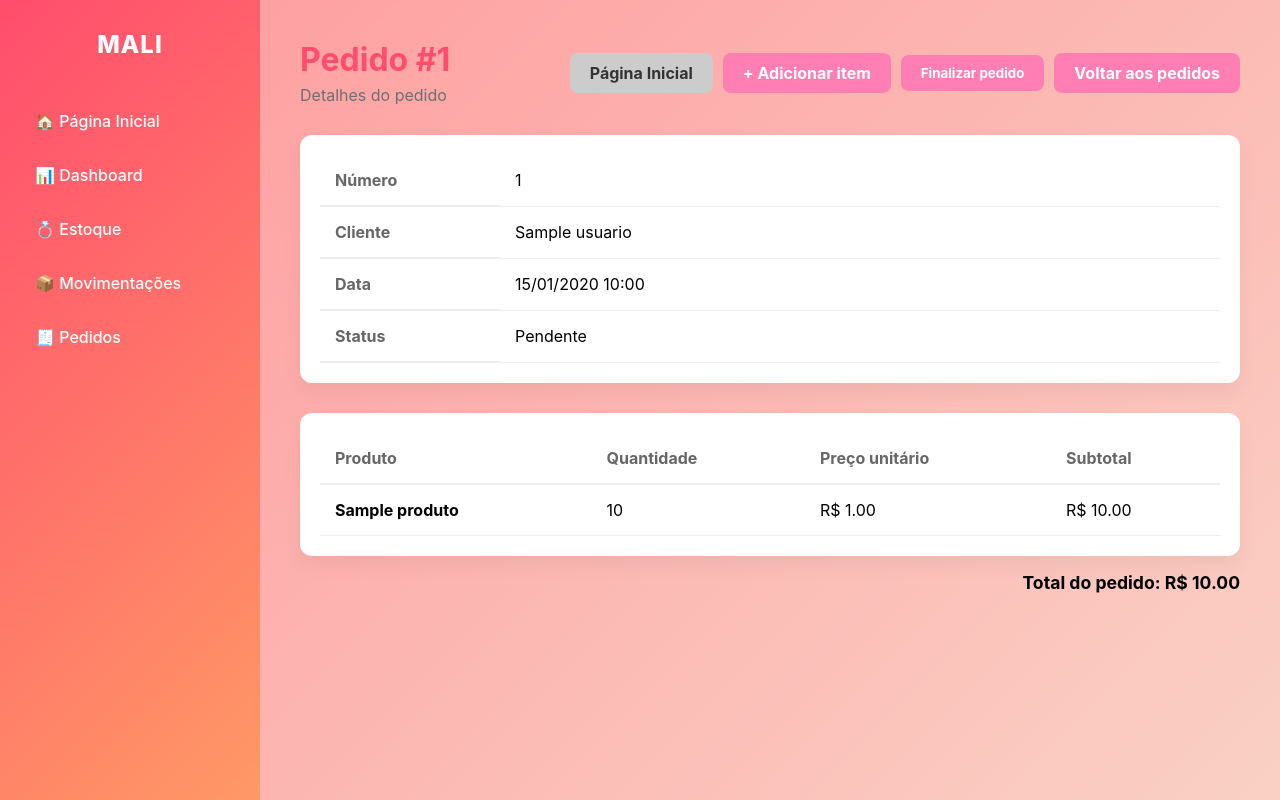
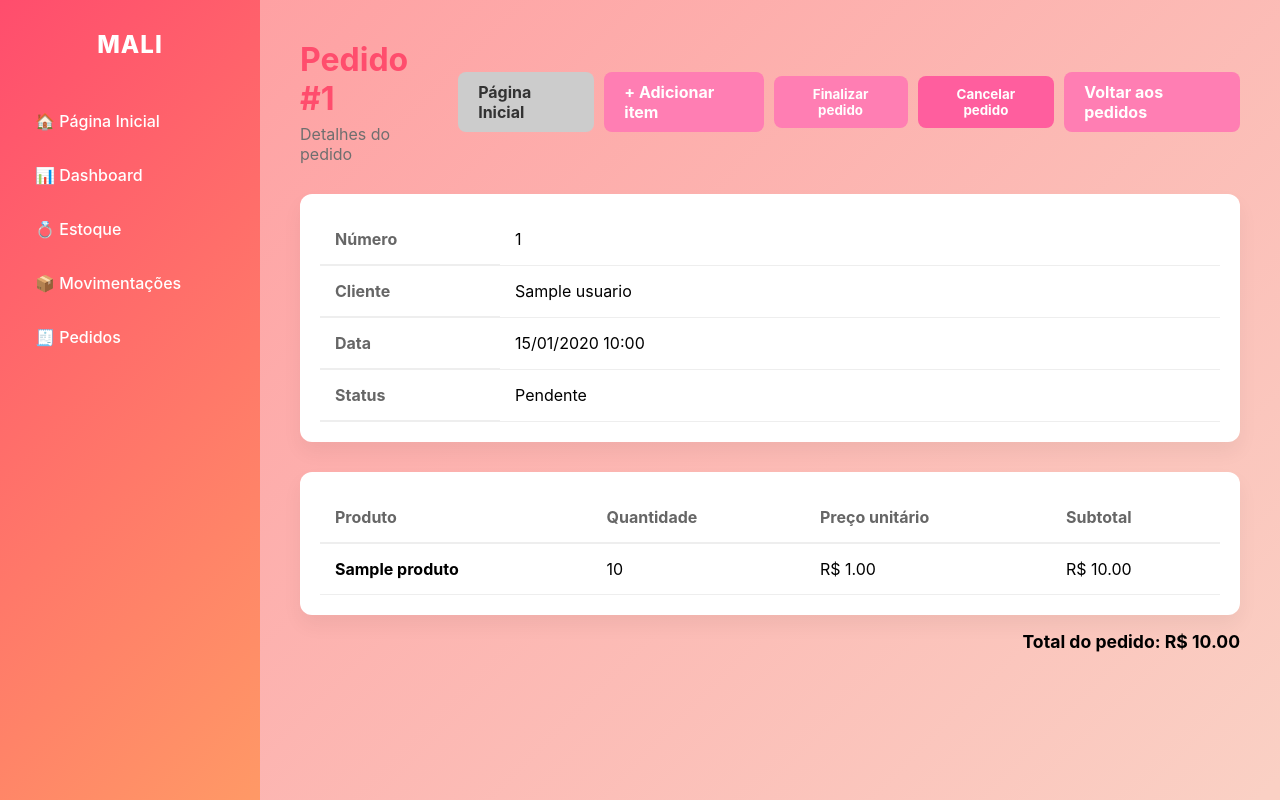
Before and after one commit to TigerHunterFERA/TCC_Mali_SemiJoias, a Django app: page /pedidos/1/ in a window 1280 px wide. Run offline with Django 5.2, Linux system fonts and the light colour scheme; tables that the repository leaves empty hold one stand-in row (values such as "Sample post").

Commit message:
Adiciona cancelamento simples de pedidos pendentes ou aguardando pagamento

```diff
--- a/estoque_project/estoque_app/templates/estoque_app/detalhe_pedido.html
+++ b/estoque_project/estoque_app/templates/estoque_app/detalhe_pedido.html
@@ -37,6 +37,12 @@
                         <button type="submit" class="btn-mali">Confirmar pagamento</button>
                     </form>
                 {% endif %}
+                {% if pedido.status == "pendente" or pedido.status == "aguardando_pagamento" %}
+                    <form method="POST" action="{% url 'cancelar_pedido' pedido.id %}" style="display:inline; margin:0;" onsubmit="return confirm('Deseja cancelar este pedido?');">
+                        {% csrf_token %}
+                        <button type="submit" class="btn-mali" style="background:#ff5e9e;">Cancelar pedido</button>
+                    </form>
+                {% endif %}
                 <a href="{% url 'pedidos' %}" class="btn-mali">Voltar aos pedidos</a>
             </div>
         </header>
@@ -51,6 +57,10 @@
 
         {% if pedido.status == "pago" %}
             <p style="font-weight: bold; margin-bottom: 16px; color: green;">Status: Pago</p>
+        {% endif %}
+
+        {% if pedido.status == "cancelado" %}
+            <p style="font-weight: bold; margin-bottom: 16px; color: #c0392b;">Status: Cancelado</p>
         {% endif %}
 
         <div class="table-container" style="margin-bottom: 20px;">
--- a/estoque_project/estoque_app/urls.py
+++ b/estoque_project/estoque_app/urls.py
@@ -36,6 +36,11 @@ urlpatterns = [
         name="confirmar_pagamento",
     ),
     path(
+        "pedidos/<int:pedido_id>/cancelar/",
+        views.cancelar_pedido,
+        name="cancelar_pedido",
+    ),
+    path(
         "pedidos/<int:pedido_id>/",
         views.detalhe_pedido,
         name="detalhe_pedido",
--- a/estoque_project/estoque_app/views.py
+++ b/estoque_project/estoque_app/views.py
@@ -665,6 +665,53 @@ def confirmar_pagamento(request, pedido_id):
     return redirect("detalhe_pedido", pedido_id=pedido.id)
 
 
+@require_POST
+def cancelar_pedido(request, pedido_id):
+    """
+    Cancela pedido pendente ou aguardando pagamento.
+    Não altera estoque nem cria movimentação (baixa só ocorre no pagamento).
+    """
+    pedido = get_object_or_404(
+        Pedido.objects.select_related("usuario"),
+        id=pedido_id,
+    )
+
+    if pedido.status == "pago":
+        return render(
+            request,
+            "estoque_app/detalhe_pedido.html",
+            montar_contexto_detalhe_pedido(
+                pedido,
+                "Pedido pago não pode ser cancelado por esta operação.",
+            ),
+        )
+
+    if pedido.status == "cancelado":
+        return render(
+            request,
+            "estoque_app/detalhe_pedido.html",
+            montar_contexto_detalhe_pedido(
+                pedido,
+                "Este pedido já está cancelado.",
+            ),
+        )
+
+    if pedido.status not in ("pendente", "aguardando_pagamento"):
+        return render(
+            request,
+            "estoque_app/detalhe_pedido.html",
+            montar_contexto_detalhe_pedido(
+                pedido,
+                "Este pedido não pode ser cancelado.",
+            ),
+        )
+
+    pedido.status = "cancelado"
+    pedido.save()
+
+    return redirect("detalhe_pedido", pedido_id=pedido.id)
+
+
 def adicionar_item_pedido(request, pedido_id):
     """Adiciona um item ao pedido (um por vez). Não altera o estoque do produto."""
     pedido = get_object_or_404(
```
